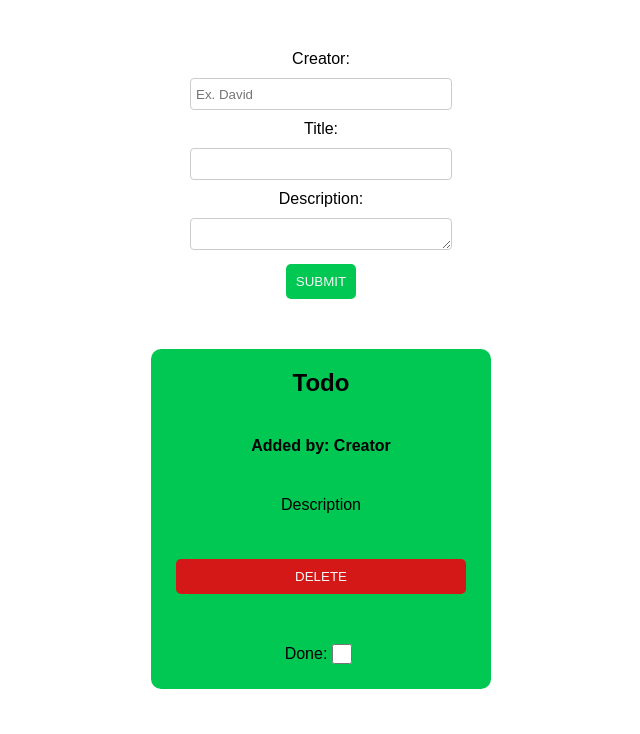
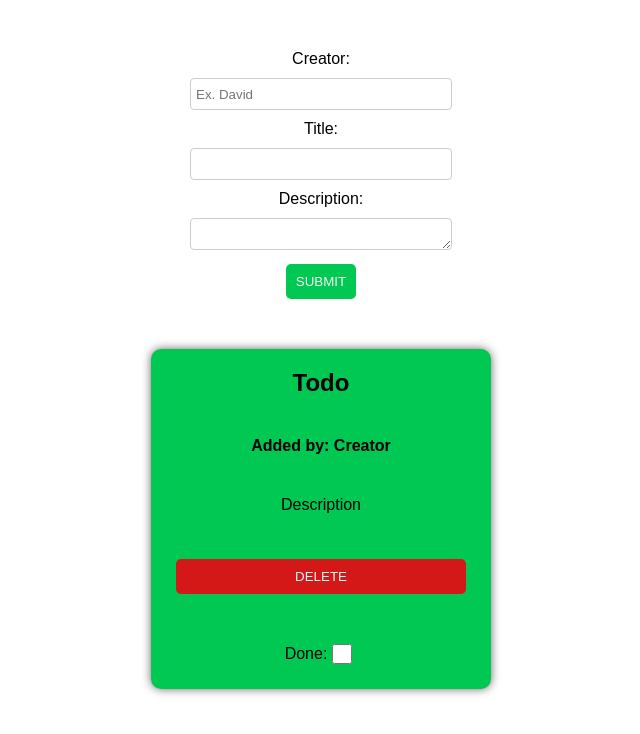
Before and after one commit to SzymanskiFilip/PHP-TodoApp, a PHP site: page / in a window 1280 px wide. Shown: the top 734 px of the page, without its empty margins (319-959 px from the left). Run offline with PHP 8.4, Linux system fonts and the light colour scheme; some web fonts are replaced.

Commit message:
finished styling

```diff
--- a/style.css
+++ b/style.css
@@ -76,12 +76,14 @@ button:hover {
   display: flex;
   flex-direction: column;
   justify-content: space-between;
+  box-shadow: 0 0 10px rgb(110, 101, 101);
 }
 
 input[type="checkbox"] {
   margin: 5px;
   padding: 0;
   width: 20px;
+  cursor: pointer;
 }
 
 .panel {
```
